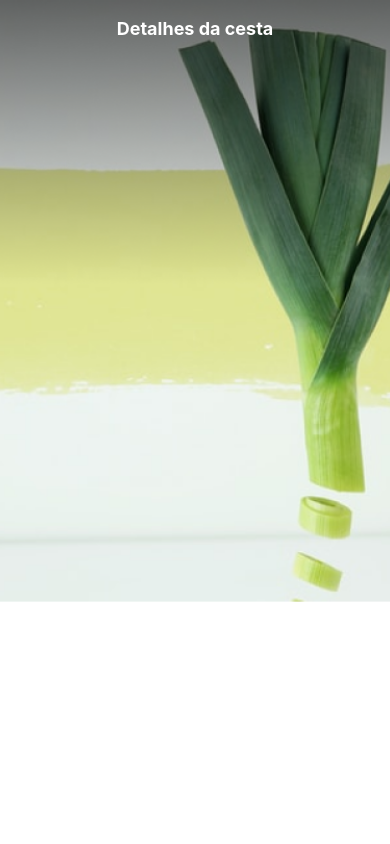
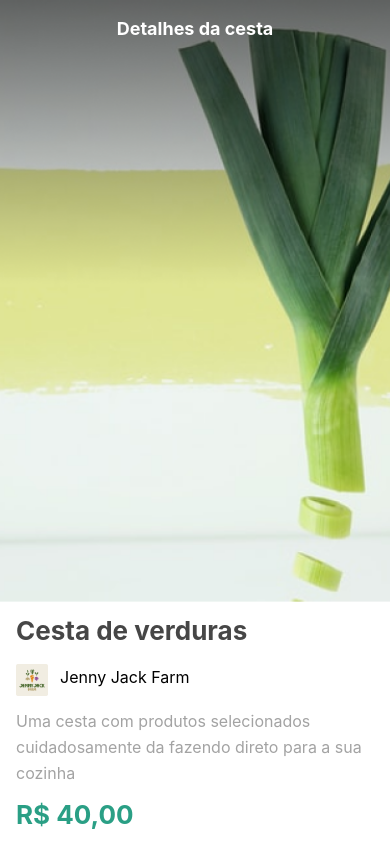
Before and after one commit to felizardo27/orgs-cesta, a React Native app: screen / in a window 390 px wide. Built offline with nearby package versions, Linux system fonts and the light colour scheme.

Commit message:
feat: adding basket details

```diff
--- a/src/screens/Cesta.js
+++ b/src/screens/Cesta.js
@@ -1,7 +1,8 @@
 import React from 'react'
-import { Image, StyleSheet, Dimensions, Text } from 'react-native'
+import { Image, StyleSheet, Dimensions, Text, View } from 'react-native'
 
 import topo from '../../assets/topo.png'
+import logo from '../../assets/logo.png'
 
 const width = Dimensions.get('screen').width
 
@@ -13,6 +14,18 @@ export default function Cesta(){
                 style={styles.topo}
             />
             <Text style={styles.titulo}>Detalhes da cesta</Text>
+
+            <View style={styles.cestaView}>
+                <Text style={styles.nome}>Cesta de verduras</Text>
+                <View style={styles.fazendaView}>
+                    <Image source={logo} style={styles.imagemFazenda}/>
+                    <Text style={styles.nomeFazenda}>Jenny Jack Farm</Text>
+                </View>
+                <Text style={styles.descricao}>
+                    Uma cesta com produtos selecionados cuidadosamente da fazendo direto para a sua cozinha
+                </Text>
+                <Text style={styles.preco}>R$ 40,00</Text>
+            </View>
         </>
     )
 }
@@ -31,5 +44,40 @@ const styles = StyleSheet.create({
         color: 'white',
         fontWeight: 'bold',
         padding: 16
+    },
+    cestaView: {
+        paddingVertical: 8,
+        paddingHorizontal: 16
+    },
+    nome: {
+        color: '#464646',
+        fontSize: 26,
+        lineHeight: 42,
+        fontWeight: 'bold'
+    },
+    fazendaView: {
+        flexDirection: 'row',
+        paddingVertical: 12
+    },
+    imagemFazenda: {
+        width: 32,
+        height: 32
+    },
+    nomeFazenda: {
+        fontSize: 16,
+        lineHeight: 26,
+        marginLeft: 12
+    },
+    descricao: {
+        color: '#A3A3A3',
+        fontSize: 16,
+        lineHeight: 26
+    },
+    preco: {
+        color: '#2A9F85',
+        fontWeight: 'bold',
+        fontSize: 26,
+        lineHeight: 42,
+        marginTop: 8
     }
 })
```
